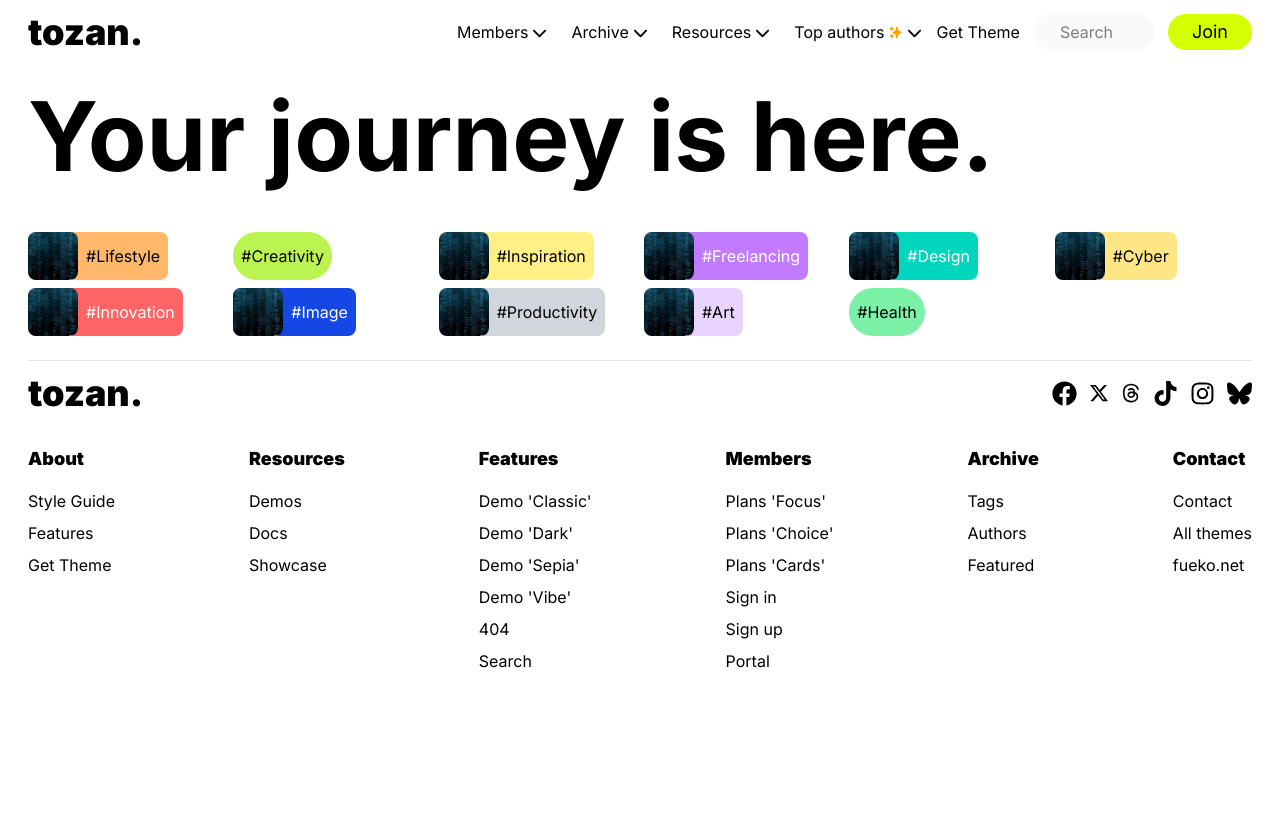
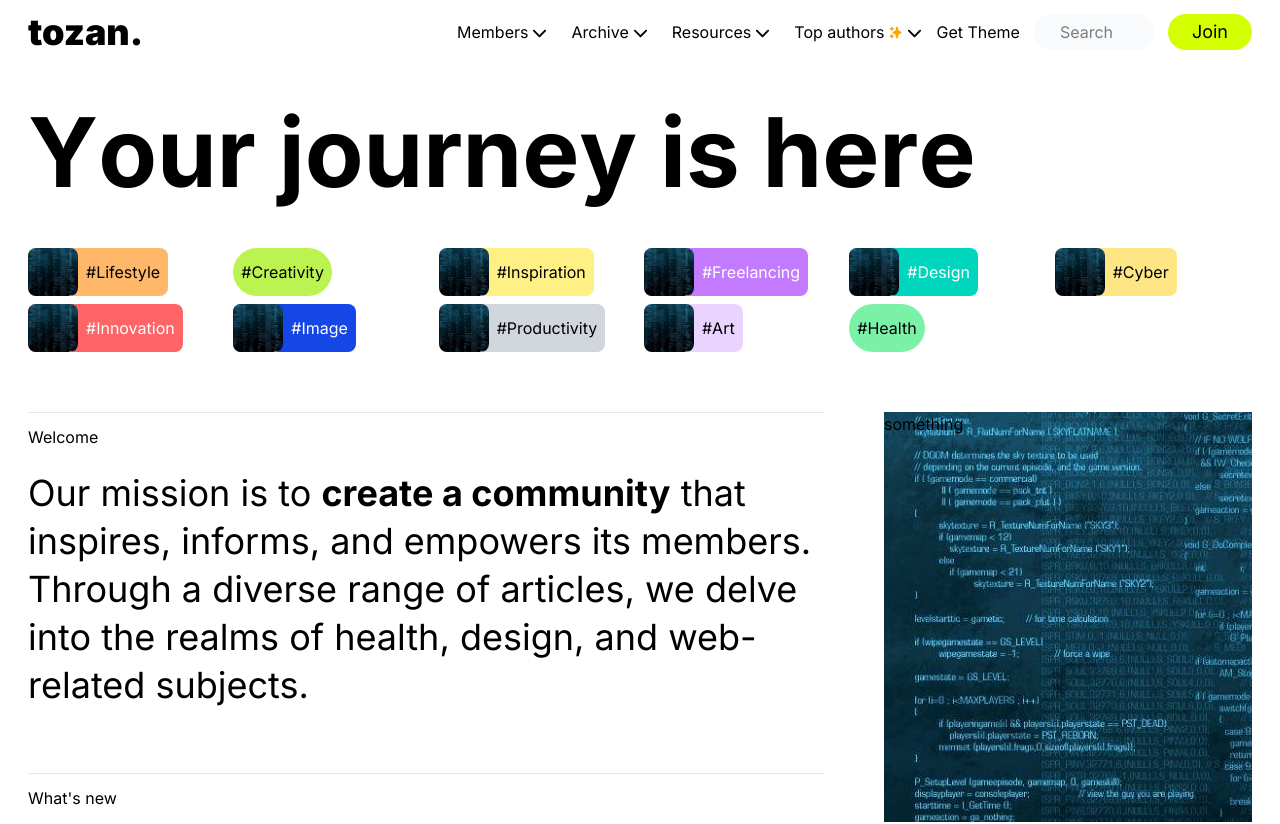
Before and after one commit to AbdulrahmanIsmael/tozan-landing-page, a Next.js app: page / in a window 1280 px wide. Shown: the top 824 px of the page. Before the commit the page ends 800 px from the top, so only its background shows below. Built offline with nearby package versions, Linux system fonts and the light colour scheme.

Commit message:
feat: add some animations to the homepage

```diff
--- /dev/null
+++ b/app/components/home/Mission.tsx
@@ -0,0 +1,31 @@
+import ArticleCard from "@/app/ui/components/ArticleCard";
+
+export default function Mission() {
+  return (
+    <section role="grid" className="my-5 grid grid-cols-3 gap-x-15">
+      <div className="pt-3 border-t border-t-gray-200 col-span-2">
+        <h3>Welcome</h3>
+        <p className="text-4xl mt-5 pb-16 leading-12">
+          Our mission is to <strong>create a community</strong> that inspires,
+          informs, and empowers its members. Through a diverse range of
+          articles, we delve into the realms of health, design, and web-related
+          subjects.
+        </p>
+      </div>
+
+      <div className="bg-[url('@/public/assets/images/cs.jpg')] row-span-2">
+        something
+      </div>
+
+      <div className="py-3 border-t border-t-gray-200 col-span-2">
+        <h3>What's new</h3>
+        <div role="grid">
+          <ArticleCard />
+          <ArticleCard />
+          <ArticleCard />
+          <ArticleCard />
+        </div>
+      </div>
+    </section>
+  );
+}
--- a/app/components/home/Showcase.tsx
+++ b/app/components/home/Showcase.tsx
@@ -1,21 +1,54 @@
+'use client';
 import Tag from '@/app/ui/components/Tag';
 import { tags } from '@/app/lib/placeholder-data';
+import { motion, stagger } from 'motion/react';
 
 export default function Showcase() {
+  const text = 'Your journey is here';
+  const textInArray = text.split('');
   return (
-    <section className="py-6 flex flex-col gap-y-12">
-      <div
+    <section className="py-10 flex flex-col gap-y-12">
+      <motion.div
+        initial="hidden"
+        animate="visible"
+        variants={{
+          hidden: {
+            transition: {
+              delayChildren: stagger(0.05),
+            },
+          },
+          visible: {
+            transition: {
+              delayChildren: stagger(0.05),
+            },
+          },
+        }}
         role="heading"
         className="text-5xl md:text-8xl max-md:text-center font-semibold"
       >
-        Your journey is here.
-      </div>
+        {textInArray.map((l, i) =>
+          l === ' ' ? (
+            <span key={i}>&nbsp;</span>
+          ) : (
+            <motion.span
+              key={i}
+              variants={{
+                hidden: { opacity: 0, y: -100 },
+                visible: { opacity: 1, y: 0 },
+              }}
+              style={{ display: 'inline-block' }}
+            >
+              {l}
+            </motion.span>
+          )
+        )}
+      </motion.div>
       <div
         role="grid"
         className="grid grid-cols-2 sm:grid-cols-3 md:grid-cols-4 lg:grid-cols-6 gap-2"
       >
-        {tags.map((tag) => (
-          <Tag {...tag} />
+        {tags.map((tag, index) => (
+          <Tag {...tag} index={index} />
         ))}
       </div>
     </section>
--- a/app/page.tsx
+++ b/app/page.tsx
@@ -1,9 +1,11 @@
-import Showcase from './components/home/Showcase';
+import Showcase from "./components/home/Showcase";
+import Mission from "./components/home/Mission";
 
 export default function Home() {
   return (
     <>
       <Showcase />
+      <Mission />
     </>
   );
 }
--- /dev/null
+++ b/app/ui/components/ArticleCard.tsx
@@ -0,0 +1,3 @@
+export default function ArticleCard() {
+  return <div></div>;
+}
--- a/app/ui/components/Tag.tsx
+++ b/app/ui/components/Tag.tsx
@@ -1,4 +1,5 @@
 import Image from 'next/image';
+import { motion } from 'motion/react';
 
 export default function Tag({
   src = '',
@@ -6,15 +7,22 @@ export default function Tag({
   text,
   bg,
   textColor,
+  index = null,
 }: {
   src?: string;
   alt?: string;
   text: string;
   bg: string;
   textColor: string;
+  index?: number | null;
 }) {
   return (
-    <div
+    <motion.div
+      initial={{ scale: 0 }}
+      animate={{ scale: 1 }}
+      transition={{
+        delay: index ? index * 0.09 : 0,
+      }}
       role="gridcell"
       className={`${bg} max-w-fit flex ${!src ? 'rounded-4xl' : 'rounded-lg'}`}
     >
@@ -28,6 +36,6 @@ export default function Tag({
         />
       )}
       <p className={`${textColor} py-3 px-2`}>{text}</p>
-    </div>
+    </motion.div>
   );
 }
```
